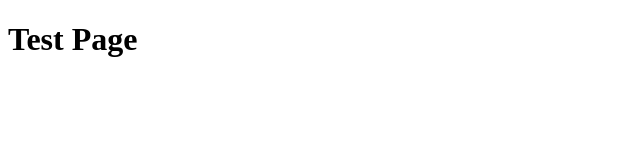
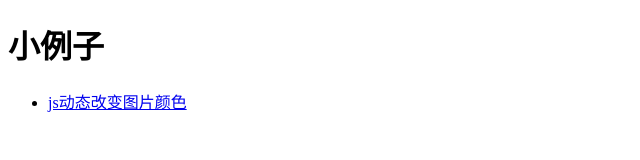
Before and after one commit to wscj/wscj.github.io, a plain HTML site: page index.html in a window 1280 px wide. Shown: the whole page, without its empty margins (0-640 px from the left). Drawn offline with Linux system fonts and the light colour scheme.

Commit message:
Update REDEME.md

```diff
--- a/index.html
+++ b/index.html
@@ -5,6 +5,9 @@
   <meta charset="utf-8">
 </head>
 <body>
-  <h1>Test Page</h1>
+  <h1>小例子</h1>
+  <ul>
+    <li><a href="/cases/change-img-color">js动态改变图片颜色</a></li>
+  </ul>
 </body>
 </html>
```
